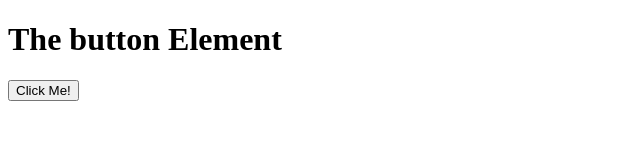
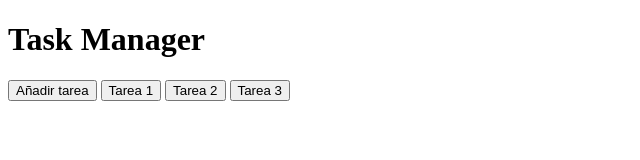
Before and after one commit to pabmunoz13/TaskManager, a plain HTML site: page Index.html in a window 1280 px wide. Shown: the whole page, without its empty margins (0-640 px from the left). Drawn offline with Linux system fonts and the light colour scheme.

Commit message:
Creacion pagina + coments

```diff
--- a/Index.html
+++ b/Index.html
@@ -1,10 +1,16 @@
 <!DOCTYPE html>
 <html>
-<body>
+    <body>
+<!--METER UTF8-->
+<!--Estilos para botones-->
+<!--Dividir en 2 divs-->
 
-<h1>The button Element</h1>
+    <h1>Task Manager</h1>
 
-<button type="button" onclick="alert('Hello world!')">Click Me!</button>
+        <button onclick="alert('Hello world!')" type="button">Añadir tarea</button>
+        <button onclick="alert('Hello world!')" type="button">Tarea 1</button>
+        <button onclick="alert('Hello world!')" type="button">Tarea 2</button>
+        <button onclick="alert('Hello world!')" type="button">Tarea 3</button>
 
-</body>
+    </body>
 </html>
```
